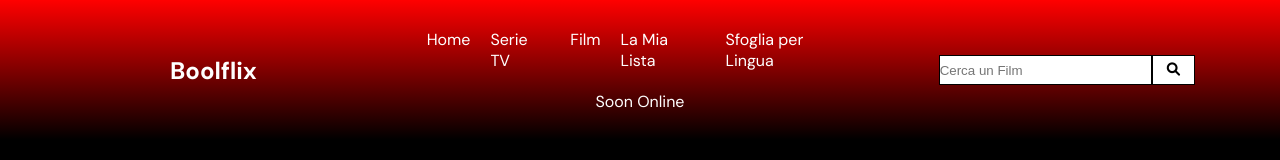
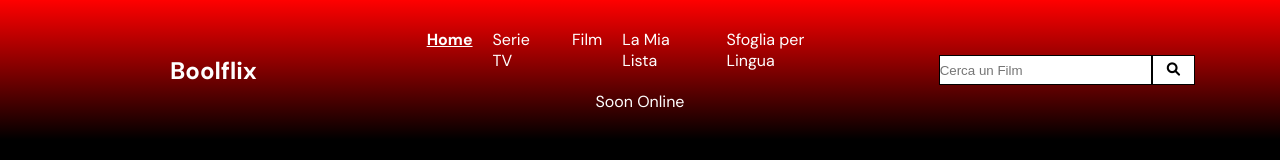
Before and after one commit to LoreWebDev24/vite-boolflix, a Vue app: page / in a window 1280 px wide. Shown: the top 160 px of the page. Built offline with nearby package versions, Linux system fonts and the light colour scheme.

Commit message:
add an idea for a dynamic navbar

```diff
--- a/src/components/AppHeader.vue
+++ b/src/components/AppHeader.vue
@@ -7,9 +7,36 @@ export default {
   data() {
     return {
       store,
-      navLinks: ['Home','Serie TV','Film','La Mia Lista','Sfoglia per Lingua']
+      navLinks:  [
+        {
+          link: 'Home',
+          active: true
+        },
+        {
+          link: 'Serie TV',
+          active: false
+        },
+        {
+          link: 'Film',
+          active: false
+        },
+        {
+          link: 'La Mia Lista',
+          active: false
+        },
+        {
+          link: 'Sfoglia per Lingua',
+          active: false
+        }
+      ]
     }
-  }
+  },
+  methods: {
+    activeModify(i){
+      this.navLinks[i].active = !this.navLinks[i].active
+      console.log(this.navLinks[i].active)
+    }
+}
 }
 </script>
 
@@ -22,7 +49,7 @@ export default {
         </div>
         <div class="col-4 flex-column">
           <div class="nav">
-            <a v-for="link in navLinks" href="#">{{ link }}</a>
+            <a @click="activeModify(i)" :class= "navLinks[i].active === true ? 'active' : ''" v-for="currentObjLink,i in navLinks" :key="i" href="#">{{ currentObjLink.link }}</a>
           </div>
           <span><a href="#">Soon Online</a></span>
         </div>
--- a/src/styles/secondaryStyles/AppHeader.scss
+++ b/src/styles/secondaryStyles/AppHeader.scss
@@ -48,3 +48,8 @@ button {
 	flex-direction: column;
     row-gap: 20px;
 }
+
+.active {
+    text-decoration: underline;
+    font-weight: bolder;
+}
```
